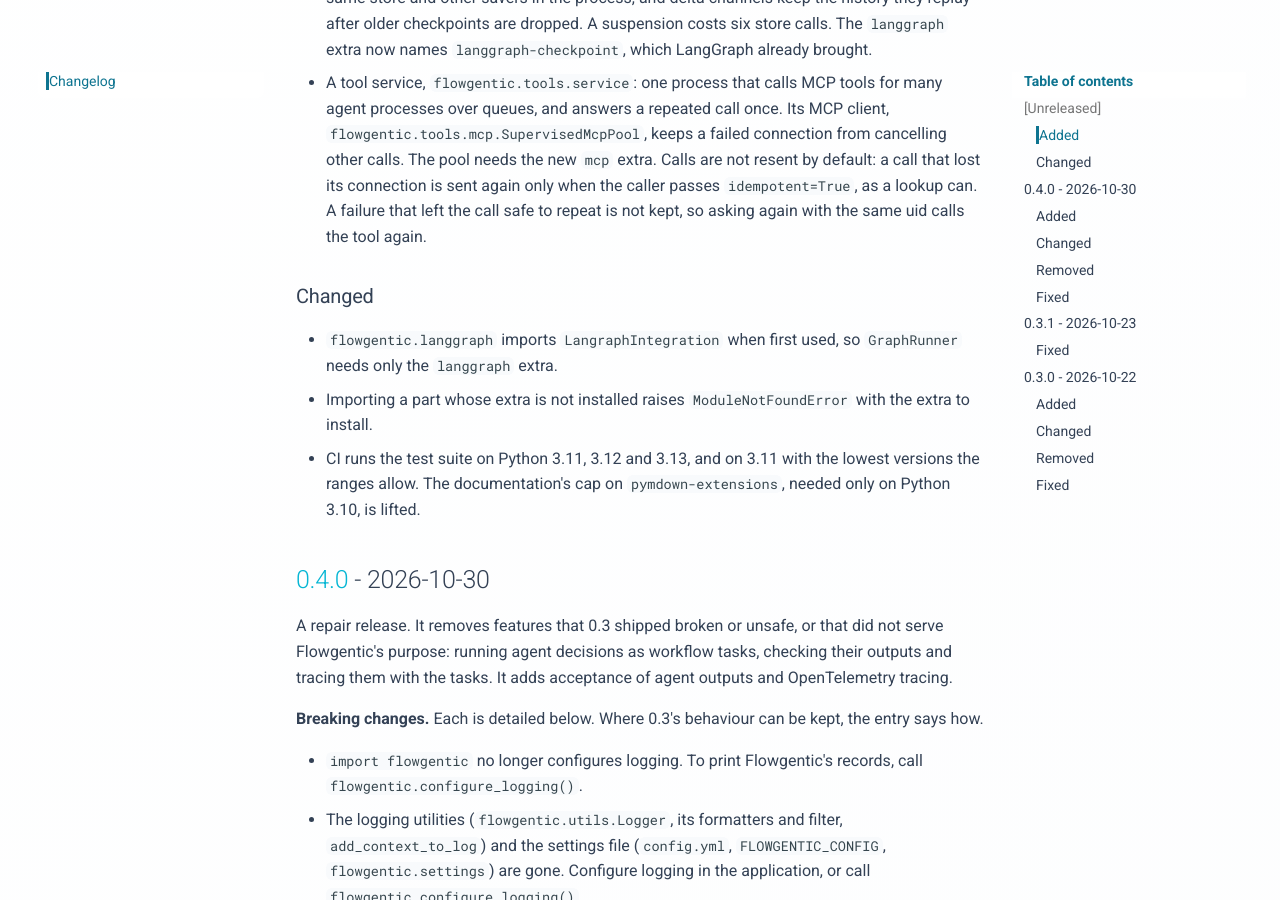
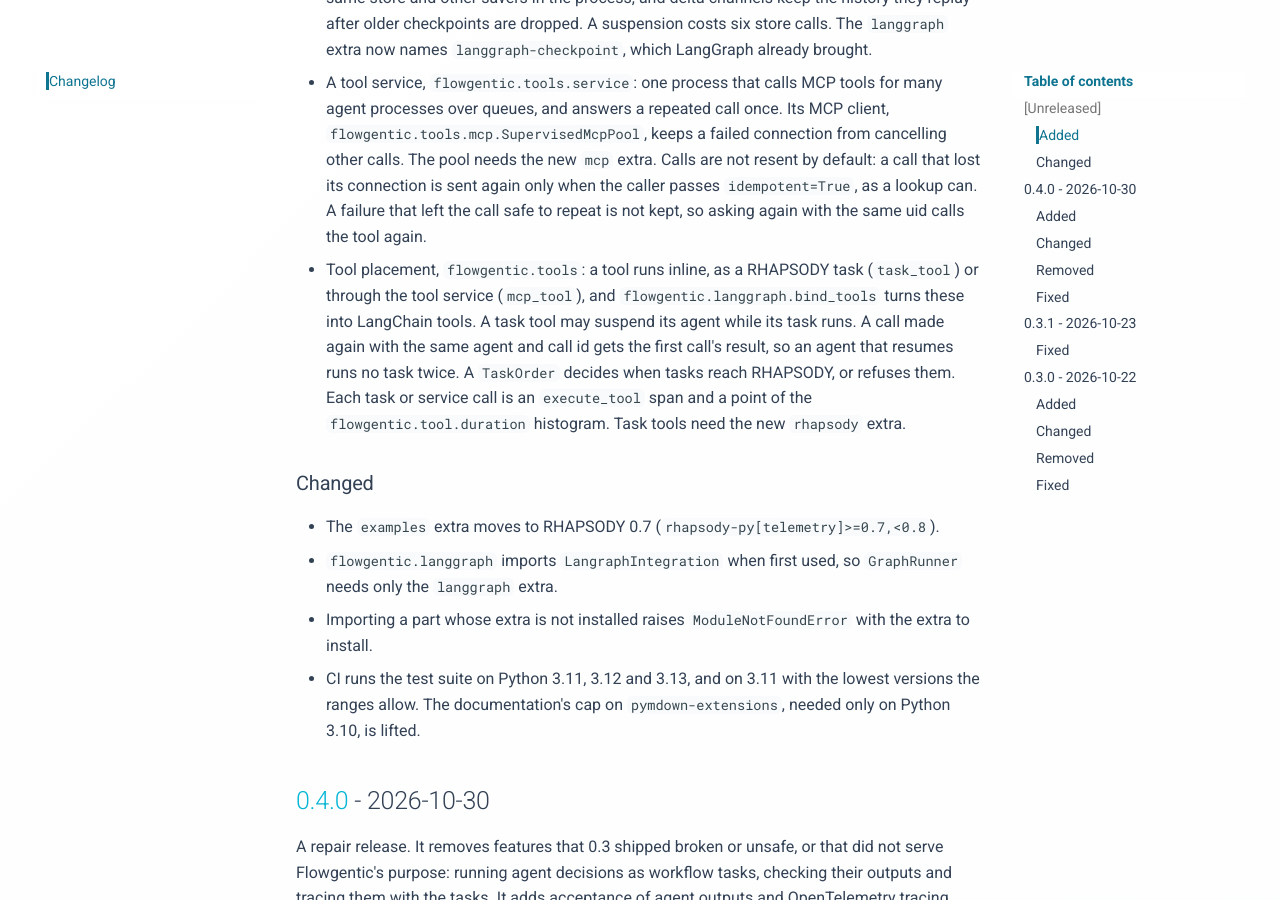
Before and after one commit to stride-research/flowgentic, an MkDocs documentation site: the page built from docs/changelog.md, in a window 1280 px wide and 900 px high, scrolled down 1396 px. Built offline with MkDocs 1.6.1 and Material for MkDocs 9.7.7, drawn with Linux system fonts in a browser that asks for light colours; comment, search, counter and statistics services are not loaded.

Commit message:
Document tool placement

```diff
--- a/CHANGELOG.md
+++ b/CHANGELOG.md
@@ -62,9 +62,19 @@ predate this changelog, so their changes are not listed here.
   again only when the caller passes `idempotent=True`, as a lookup can. A
   failure that left the call safe to repeat is not kept, so asking again with
   the same uid calls the tool again.
+- Tool placement, `flowgentic.tools`: a tool runs inline, as a RHAPSODY task
+  (`task_tool`) or through the tool service (`mcp_tool`), and
+  `flowgentic.langgraph.bind_tools` turns these into LangChain tools. A task
+  tool may suspend its agent while its task runs. A call made again with the
+  same agent and call id gets the first call's result, so an agent that
+  resumes runs no task twice. A `TaskOrder` decides when tasks reach RHAPSODY,
+  or refuses them. Each task or service call is an `execute_tool` span and a
+  point of the `flowgentic.tool.duration` histogram. Task tools need the new
+  `rhapsody` extra.
 
 ### Changed
 
+- The `examples` extra moves to RHAPSODY 0.7 (`rhapsody-py[telemetry]>=0.7,<0.8`).
 - `flowgentic.langgraph` imports `LangraphIntegration` when first used, so
   `GraphRunner` needs only the `langgraph` extra.
 - Importing a part whose extra is not installed raises `ModuleNotFoundError`
--- a/mkdocs.yml
+++ b/mkdocs.yml
@@ -19,6 +19,7 @@ nav:
       - Agent host: features/agent-host.md
       - Services: features/services.md
       - Checkpointer: features/checkpointer.md
+      - Tool placement: features/tools.md
       - Tool service: features/tool-service.md
       - Telemetry: features/telemetry.md
       - Logging: features/logging.md
```
Also changed, not shown: docs/features/tools.md (added, +96 -0 lines).
